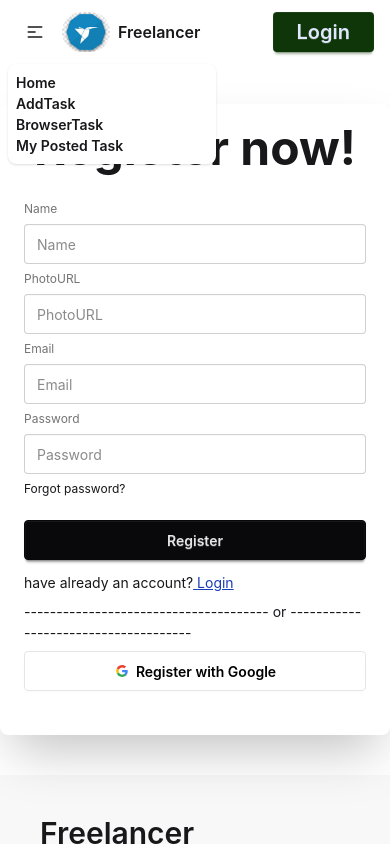
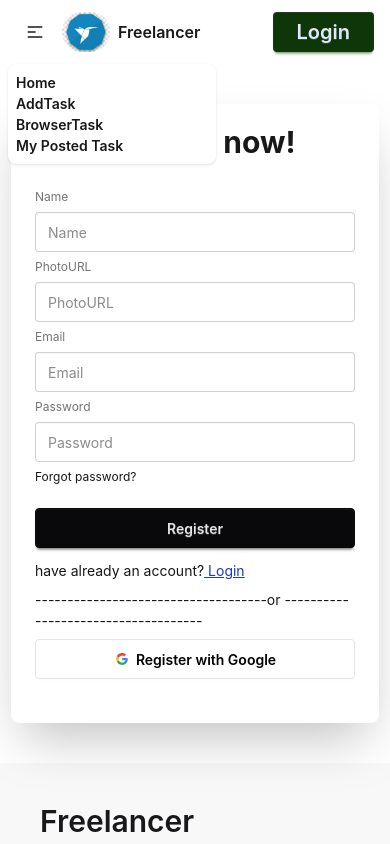
Before and after one commit to Srabonti721/Freelance-marketplace-client, a React (Vite) app: page /auth/register in a window 390 px wide. Both pictures are taken after a click on the button 35 px from the left and 31 px from the top of the page. Shown: the top 844 px of the page. Built offline with nearby package versions, Linux system fonts and the light colour scheme; no server answers.

Commit message:
added feature task section sort, limit and dedline base

```diff
--- a/src/Auth/Login.jsx
+++ b/src/Auth/Login.jsx
@@ -54,9 +54,9 @@ const Login = () => {
             });
     };
     return (
-        <div className="py-10 max-w-lg mx-auto">
+        <div className="py-10 px-2 max-w-lg mx-auto">
             <div className="card bg-base-100 w-full shrink-0 shadow-2xl">
-                <h1 className="text-5xl font-bold text-center">Login now!</h1>
+                <h1 className="text-3xl md:text-5xl font-bold text-center">Login now!</h1>
                 <div className="card-body">
                     <form onSubmit={handleLogin} className="fieldset">
                         <label className="label">Email</label>
@@ -65,6 +65,7 @@ const Login = () => {
                             type="email"
                             className="input w-full"
                             placeholder="Email"
+                            required
                         />
                         <label className="label">Password</label>
                         <input
@@ -72,6 +73,7 @@ const Login = () => {
                             type="password"
                             className="input w-full"
                             placeholder="Password"
+                            required
                         />
                         <div>
                             <a className="link link-hover">Forgot password?</a>
--- a/src/Auth/Register.jsx
+++ b/src/Auth/Register.jsx
@@ -3,7 +3,7 @@ import { Link, useNavigate } from "react-router";
 import { AuthContext } from "../context/AuthProvider";
 
 const Register = () => {
-    const { createUser, GoogleSignIn, updateUser, setUsers } = use(AuthContext);
+    const { createUser, GoogleSignIn, updateUser, } = use(AuthContext);
     const [error, setError] = useState("");
     const navigate = useNavigate();
     const handleRegister = (e) => {
@@ -50,9 +50,9 @@ const Register = () => {
             });
     };
     return (
-        <div className="my-10 max-w-lg mx-auto">
+        <div className="my-10 max-w-sm px-2 md:max-w-lg mx-auto">
             <div className="card bg-base-100 w-full py-5 shrink-0 shadow-2xl">
-                <h1 className="text-5xl font-bold text-center">
+                <h1 className=" text-3xl md:text-5xl font-bold text-center">
                     Register now!
                 </h1>
                 <div className="card-body">
@@ -63,6 +63,7 @@ const Register = () => {
                             type="text"
                             className="input w-full"
                             placeholder="Name"
+                            required
                         />
                         <label className="label">PhotoURL</label>
                         <input
@@ -70,6 +71,7 @@ const Register = () => {
                             type="text"
                             className="input w-full"
                             placeholder="PhotoURL"
+                            required
                         />
                         <label className="label">Email</label>
                         <input
@@ -77,6 +79,7 @@ const Register = () => {
                             type="email"
                             className="input w-full"
                             placeholder="Email"
+                            required
                         />
                         <label className="label">Password</label>
                         <input
@@ -84,12 +87,13 @@ const Register = () => {
                             type="password"
                             className="input w-full"
                             placeholder="Password"
+                            required
                         />
                         {error && <p className="text-red-600 ">{error}</p>}
                         <div>
                             <a className="link link-hover">Forgot password?</a>
                         </div>
-                        <button className="btn hover:bg-gray-600 btn-neutral mt-4">
+                        <button className="btn  hover:bg-gray-600 btn-neutral mt-4">
                             Register
                         </button>
                     </form>
@@ -103,8 +107,8 @@ const Register = () => {
                             Login
                         </Link>
                     </p>
-                    -------------------------------------- or
-                    -------------------------------------
+                    ------------------------------------or
+                    ------------------------------------
                     {/* Google */}
                     <button
                         onClick={handleGoogleRegister}
--- a/src/components/Header.jsx
+++ b/src/components/Header.jsx
@@ -68,7 +68,7 @@ const Header = () => {
                     </div>
                     <ul
                         tabIndex="-1"
-                        className="menu menu-sm dropdown-content bg-base-100 rounded-box z-1 mt-3 w-52 p-2 shadow"
+                        className="menu menu-sm dropdown-content bg-base-100 rounded-box z-50 mt-3 w-52 p-2 shadow"
                     >
                         {link}
                     </ul>
--- a/src/components/homepage/Featured.jsx
+++ b/src/components/homepage/Featured.jsx
@@ -1,17 +1,39 @@
-import React, { useEffect } from 'react';
+import React, { useEffect, useState } from 'react';
 
 const Featured = () => {
+const [tasks, setTasks] = useState([]);
+console.log(tasks);
+
 
     useEffect(() => {
-    fetch("http://localhost:5000/featuredTasks")
+    fetch("http://localhost:3000/featuredTasks")
         .then(res => res.json())
         .then(data => {
             console.log(data);
+            setTasks(data)
             });
 }, []);
     return (
         <div>
-            <h3>ddfmgkign</h3>
+<div className="grid grid-cols-1 md:grid-cols-2 lg:grid-cols-3 gap-6 px-2">
+  {tasks.map(task => (
+    <div key={task._id} className="card bg-base-100 shadow-xl">
+      <div className="card-body">
+        <h2 className="card-title">{task.title}</h2>
+
+        <p><strong>Category:</strong> {task.category}</p>
+        <p><strong>Budget:</strong> ${task.budget}</p>
+        <p><strong>Deadline:</strong> {task.deadline}</p>
+
+        <div className="card-actions justify-end">
+          <button className="btn btn-primary">
+            See Details
+          </button>
+        </div>
+      </div>
+    </div>
+  ))}
+</div>
         </div>
     );
 };
--- a/src/pages/AddTask.jsx
+++ b/src/pages/AddTask.jsx
@@ -37,7 +37,7 @@ const AddTask = () => {
         <div className="bg-gray-100 p-10 rounded-xl my-5">
             <div className="text-center space-y-4">
                 <h2 className="text-2xl md:text-4xl font-semibold">Add Task</h2>
-                <p className="text-gray-500">
+                <p className="text-sm md:text-xl text-gray-500">
                     To add items like skills or portfolio projects to your
                     profile on Freelancer, log in, go to your profile page, and
                     use the edit or manage options.
```
